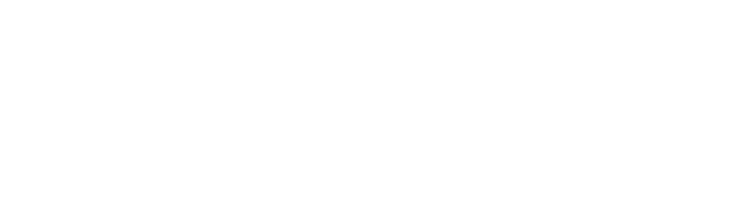
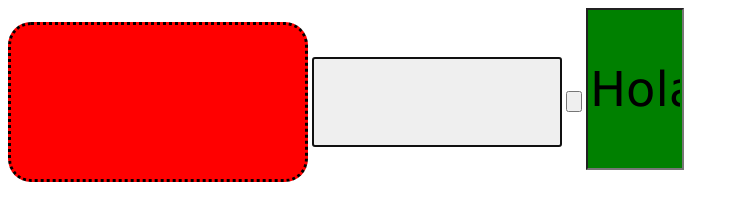
Before and after one commit to ArtykoRA/Curso_Javascript, a plain HTML site: page Javascript/index9.html in a window 1280 px wide. Shown: the whole page, without its empty margins (0-739 px from the left). Drawn offline with Linux system fonts and the light colour scheme.

Commit message:
Merge branch 'main' of https://github.com/ArtykoRA/Curso_Javascript

```diff
--- a/Javascript/index9.html
+++ b/Javascript/index9.html
@@ -4,11 +4,48 @@
     <meta charset="UTF-8">
     <meta http-equiv="X-UA-Compatible" content="IE=edge">
     <meta name="viewport" content="width=device-width, initial-scale=1.0">
-    <title>De momento nada es solo por subirlo al github!</title>
+    <title>Poo tocando un botón la 9 y la 10 </title>
 </head>
 <body>
 
+<input type="button" id="boton1">
 
+
+<input type="button" id="boton2">
+<input type="button" id="boton3">
+
+<input type="text"  id="micuadro">
+
+<script>
+var miboton = document.getElementById("boton1");
+
+var miboton2 = document.getElementById("boton2");
+
+var cuadrotexto = document.getElementById("micuadro");
+
+miboton.style.width = "300px";
+miboton.style.height = "160px";
+miboton.style.backgroundColor = "red";
+miboton.style.border = "dotted"; // mias
+miboton.style.borderRadius = "23px";  // mias
+
+// manipular método  video 10  focus()
+
+miboton2.style.width = "250px";
+miboton2.style.height = "90px";
+
+miboton2.focus();
+
+cuadrotexto.style.height ="56px";
+cuadrotexto.value="Hola pongo algo";
+cuadrotexto.style.backgroundColor = "green";
+cuadrotexto.style.width="90px";
+cuadrotexto.style.height ="156px";
+cuadrotexto.style.fontFamily ="verdana";
+cuadrotexto.style.fontSize ="3em";
+
+
+</script>
 
 
 </body>
```
Also changed, not shown: Javascript/index11.html (added, +32 -0 lines), Javascript/curso.txt (added).
